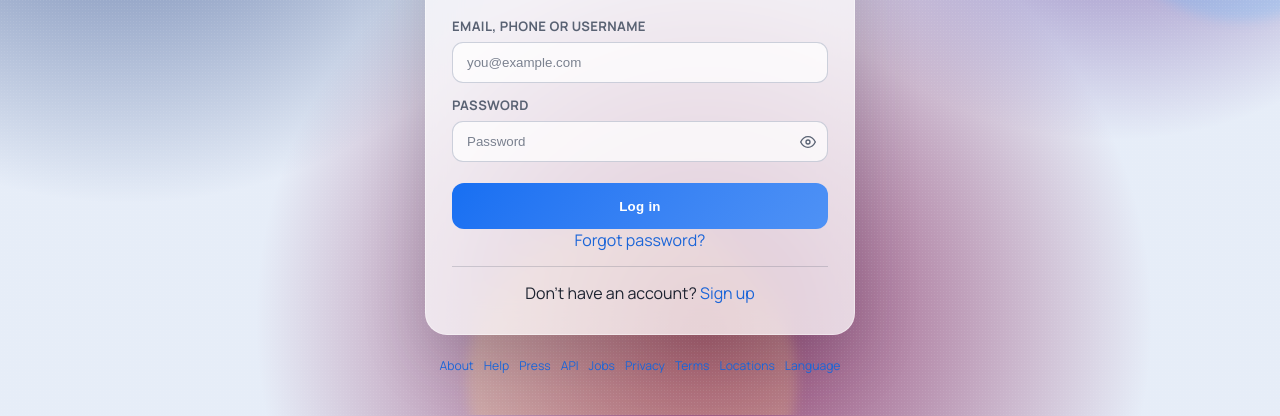
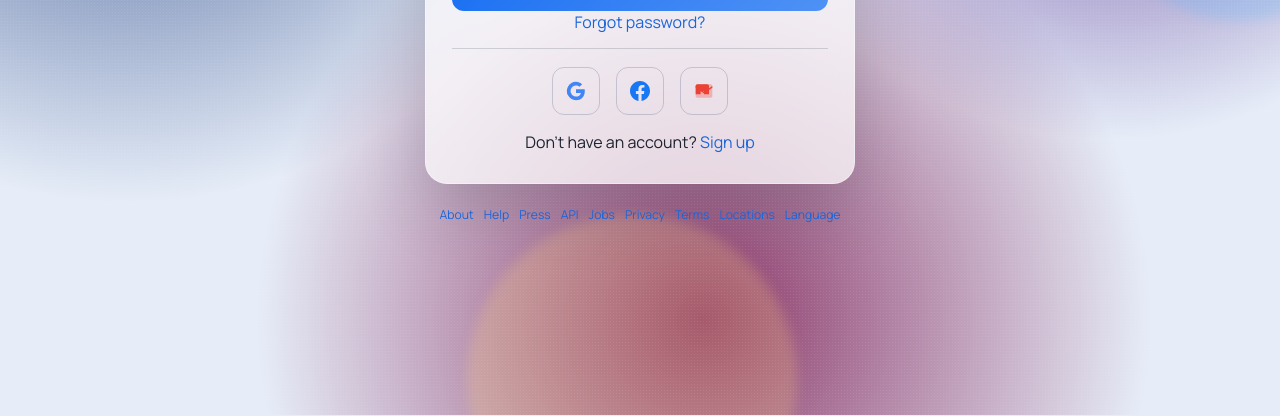
Before and after one commit to jassscoder/login_pageIG, a website: page frontend/index.html in a window 1280 px wide. Shown: the part 385-801 px from the top of the page. Drawn offline with Linux system fonts and the light colour scheme.

Commit message:
feat: add professional social login buttons (Google, Facebook, Gmail)

```diff
--- a/frontend/index.html
+++ b/frontend/index.html
@@ -13,7 +13,7 @@
     <div id="introOverlay" class="intro-overlay" aria-hidden="true">
         <div class="intro-mark-wrap">
             <div class="intro-mark-ring"></div>
-            <img src="image/Instagram-logo-3.webp" alt="Brand mark" class="intro-mark">
+            <img src="image/_89649395_instagram_logo_976-removebg-preview.png" alt="Brand mark" class="intro-mark">
             <div class="intro-light-sweep"></div>
         </div>
         <p class="intro-copy">Frame your story.</p>
@@ -53,7 +53,7 @@
         <section class="content-wrapper">
             <article class="login-card" aria-label="Login card">
                 <div class="logo-container stagger-1">
-                    <img src="image/Instagram-logo-3.webp" alt="Instagram" class="logo">
+                    <img src="image/_89649395_instagram_logo_976-removebg-preview.png" alt="Instagram" class="logo">
                 </div>
 
                 <div class="welcome stagger-2">
@@ -63,25 +63,25 @@
 
                 <form id="loginForm" class="form stagger-3">
                     <div class="form-group">
-                        <label for="emailUsername">Email, phone or username</label>
                         <input
                             type="text"
                             id="emailUsername"
                             class="form-input"
-                            placeholder="you@example.com"
+                            placeholder="Email, phone or username"
+                            aria-label="Email, phone or username"
                             required
                         >
                         <span class="error-text" id="emailError"></span>
                     </div>
 
                     <div class="form-group">
-                        <label for="password">Password</label>
                         <div class="password-group">
                             <input
                                 type="password"
                                 id="password"
                                 class="form-input"
                                 placeholder="Password"
+                                aria-label="Password"
                                 required
                             >
                             <button type="button" class="eye-button" onclick="togglePassword()" aria-label="Toggle password visibility">
@@ -109,6 +109,29 @@
                 </div>
 
                 <div class="divider-line stagger-4"></div>
+
+                <div class="social-login stagger-4">
+                    <button type="button" class="social-button google" title="Sign in with Google" aria-label="Sign in with Google">
+                        <svg width="20" height="20" viewBox="0 0 24 24" fill="currentColor">
+                            <path d="M22.56 12.25c0-.78-.07-1.53-.2-2.25H12v4.26h5.92c-.26 1.37-1.04 2.53-2.21 3.31v2.77h3.57c2.08-1.92 3.28-4.74 3.28-8.09z"/>
+                            <path d="M12 23c2.97 0 5.46-.98 7.28-2.66l-3.57-2.77c-.98.66-2.23 1.06-3.71 1.06-2.86 0-5.29-1.93-6.16-4.53H2.18v2.84C3.99 20.53 7.7 23 12 23z"/>
+                            <path d="M5.84 14.09c-.22-.66-.35-1.36-.35-2.09s.13-1.43.35-2.09V7.07H2.18C1.43 8.55 1 10.22 1 12s.43 3.45 1.18 4.93l2.85-2.22.81-.62z"/>
+                            <path d="M12 5.38c1.62 0 3.06.56 4.21 1.64l3.15-3.15C17.45 2.09 14.97 1 12 1 7.7 1 3.99 3.47 2.18 7.07l3.66 2.84c.87-2.6 3.3-4.53 6.16-4.53z"/>
+                        </svg>
+                    </button>
+                    <button type="button" class="social-button facebook" title="Sign in with Facebook" aria-label="Sign in with Facebook">
+                        <svg width="20" height="20" viewBox="0 0 24 24" fill="currentColor">
+                            <path d="M24 12.073c0-6.627-5.373-12-12-12s-12 5.373-12 12c0 5.99 4.388 10.954 10.125 11.854v-8.385H7.078v-3.47h3.047V9.43c0-3.007 1.792-4.669 4.533-4.669 1.312 0 2.686.235 2.686.235v2.953H15.83c-1.491 0-1.956.925-1.956 1.874v2.25h3.328l-.532 3.47h-2.796v8.385C19.612 23.027 24 18.062 24 12.073z"/>
+                        </svg>
+                    </button>
+                    <button type="button" class="social-button gmail" title="Sign in with Gmail" aria-label="Sign in with Gmail">
+                        <svg width="20" height="20" viewBox="0 0 24 24" fill="currentColor">
+                            <path d="M20 4H4c-1.1 0-1.99.9-1.99 2L2 18c0 1.1.9 2 2 2h16c1.1 0 2-.9 2-2V6c0-1.1-.9-2-2-2z" opacity="0.3"/>
+                            <path d="M20 4H4c-1.1 0-2 .9-2 2v10h6v-4h4v4h6V6c0-1.1-.9-2-2-2z"/>
+                            <path d="M2 6v2l10 7 10-7V6L12 13 2 6z"/>
+                        </svg>
+                    </button>
+                </div>
 
                 <div class="signup-section stagger-4">
                     <p>Don't have an account? <a href="#" id="signupLink" class="signup-link">Sign up</a></p>
--- a/frontend/styles.css
+++ b/frontend/styles.css
@@ -434,6 +434,79 @@ body.dark-mode {
     display: block;
 }
 
+.social-login {
+    display: flex;
+    justify-content: center;
+    gap: 16px;
+    margin: 18px 0 16px 0;
+}
+
+.social-button {
+    width: 48px;
+    height: 48px;
+    border-radius: 12px;
+    border: 1.5px solid var(--input-border);
+    background: transparent;
+    color: var(--text-primary);
+    display: grid;
+    place-items: center;
+    cursor: pointer;
+    transition: all 220ms ease;
+    position: relative;
+    overflow: hidden;
+}
+
+.social-button::before {
+    content: "";
+    position: absolute;
+    inset: 0;
+    background: rgba(255, 255, 255, 0.08);
+    opacity: 0;
+    transition: opacity 220ms ease;
+}
+
+.social-button:hover::before {
+    opacity: 1;
+}
+
+.social-button:hover {
+    border-color: var(--primary);
+    transform: translateY(-2px);
+    box-shadow: 0 4px 12px rgba(23, 111, 242, 0.15);
+}
+
+.social-button.google {
+    color: #4285f4;
+}
+
+.social-button.google:hover {
+    background: rgba(66, 133, 244, 0.06);
+    border-color: #4285f4;
+}
+
+.social-button.facebook {
+    color: #1877f2;
+}
+
+.social-button.facebook:hover {
+    background: rgba(24, 119, 242, 0.06);
+    border-color: #1877f2;
+}
+
+.social-button.gmail {
+    color: #ea4335;
+}
+
+.social-button.gmail:hover {
+    background: rgba(234, 67, 53, 0.06);
+    border-color: #ea4335;
+}
+
+.social-button:active {
+    transform: translateY(0);
+    box-shadow: inset 0 2px 4px rgba(0, 0, 0, 0.1);
+}
+
 .forgot-section,
 .signup-section {
     text-align: center;
```
